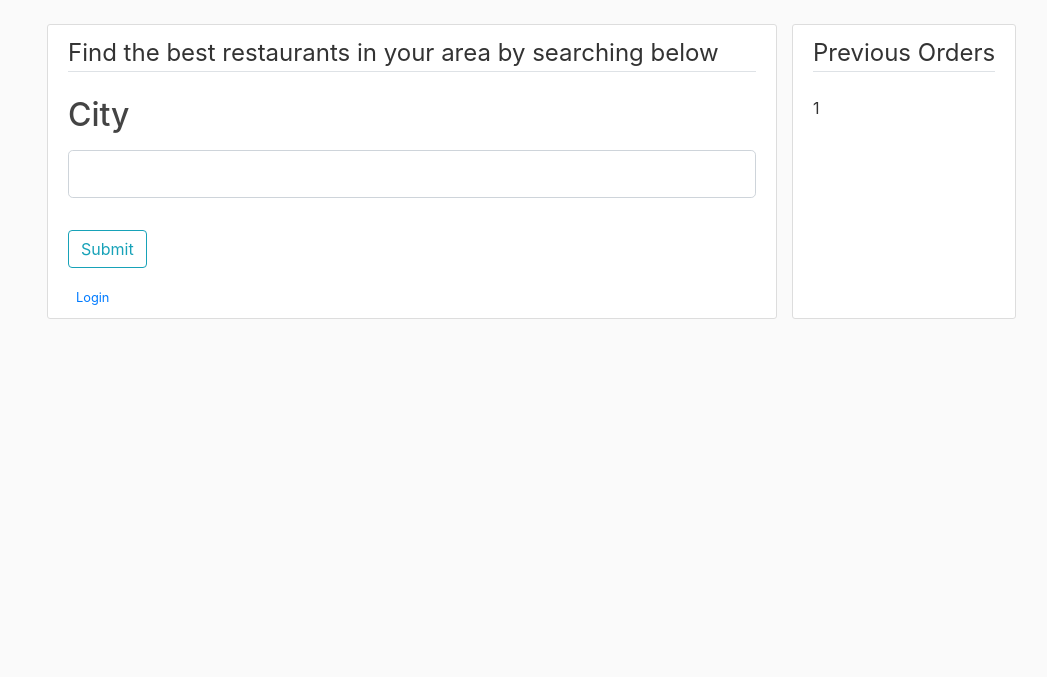
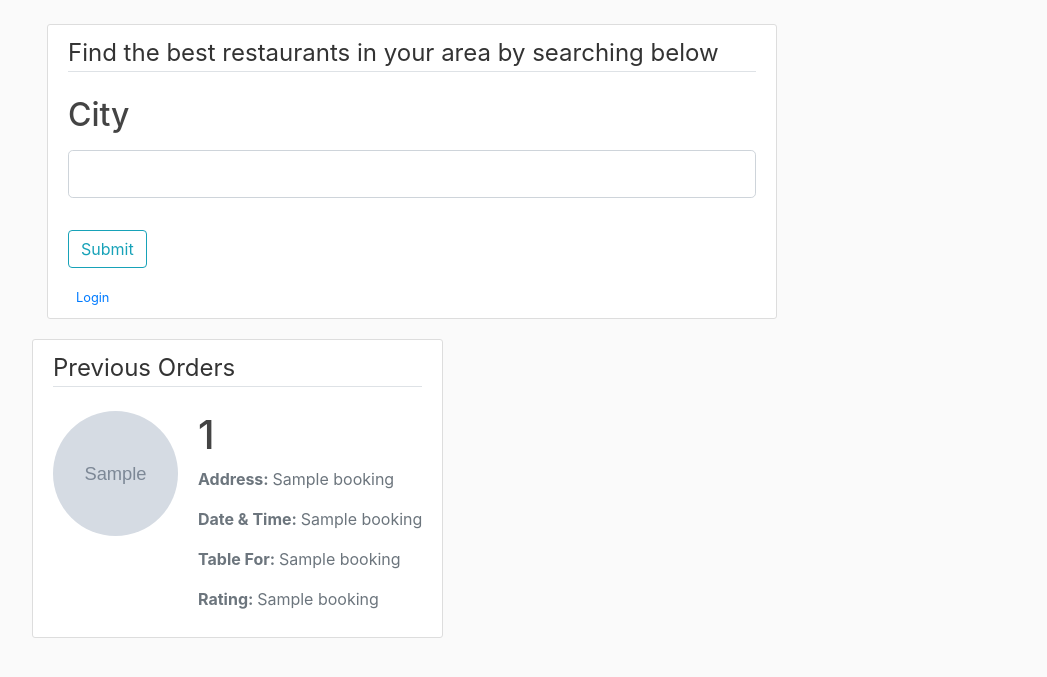
Before and after one commit to vsg2608/DBMS_Project_1, a Python web app: template restaurantApp/templates/home.html in a window 1280 px wide. Shown: the part 56-733 px from the top of the page, without its empty margins (38-1085 px from the left). Run offline with Jinja, Linux system fonts and the light colour scheme; the template is opened without the code that fills it: most values are stand-ins (such as "Sample title", 1, 10 or a date in 2020); grey boxes marked "Sample" are stand-in pictures; form fields are guessed from the names that the template uses; some libraries are stand-ins or nearby versions.

Commit message:
Transactions working

```diff
--- a/restaurantApp/templates/home.html
+++ b/restaurantApp/templates/home.html
@@ -37,7 +37,16 @@
         <div class="content-section">
             <legend class="border-bottom mb-4">Previous Orders</legend>
             {% for booking in bookings  %}
-                {{ booking[0] }}
+                <div class="media">
+                    <img class="rounded-circle account-img" src="{{ image_file }}">
+                    <div class="media-body">
+                        <h2 class="account-heading">{{ booking[0] }}</h2>
+                        <p class="text-secondary"><b>Address: </b>{{ booking[1] }}</p>
+                        <p class="text-secondary"><b>Date & Time: </b>{{ booking[3] }}</p>
+                        <p class="text-secondary"><b>Table For: </b>{{ booking[4] }}</p>
+                        <p class="text-secondary"><b>Rating: </b>{{ booking[5] }}</p>
+                    </div>
+                </div>
             {% endfor %}
         </div>
     {% endblock Sidebar %}
```
Also changed, not shown: restaurantApp/forms.py (+5 -2 lines), restaurantApp/routes.py (+9 -5 lines).
